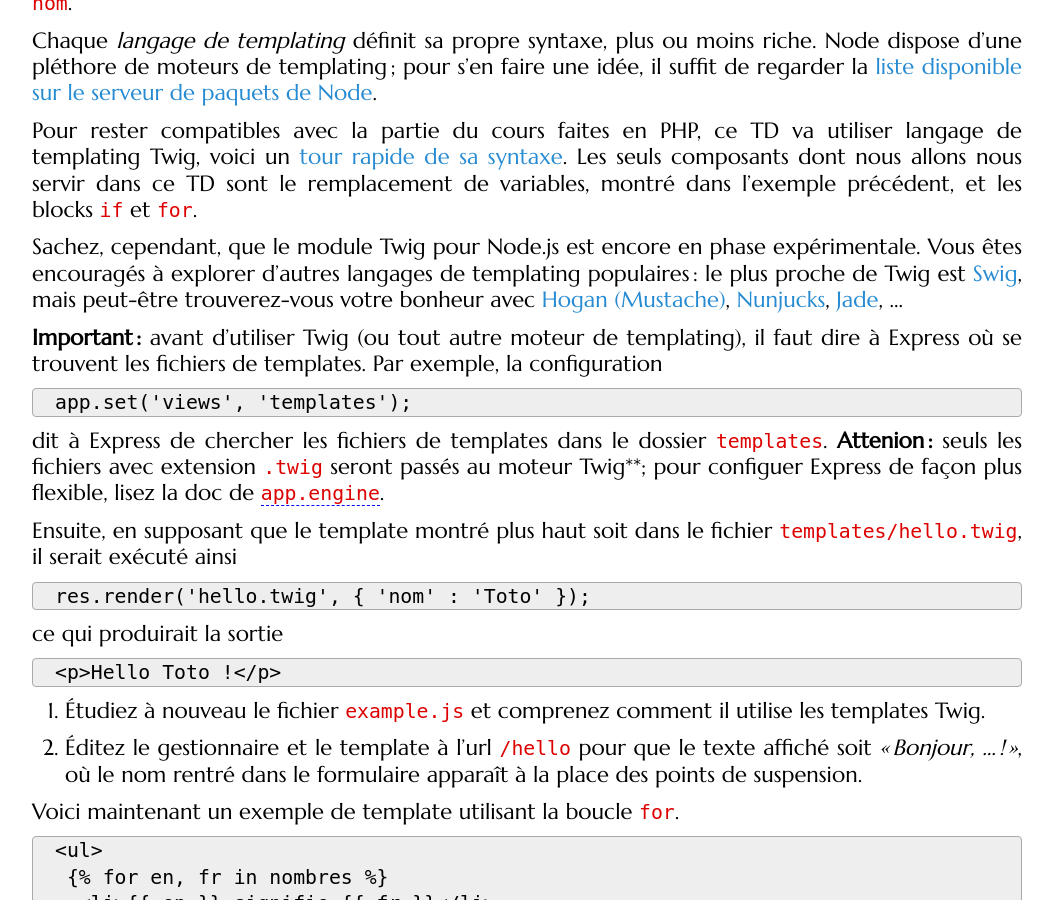
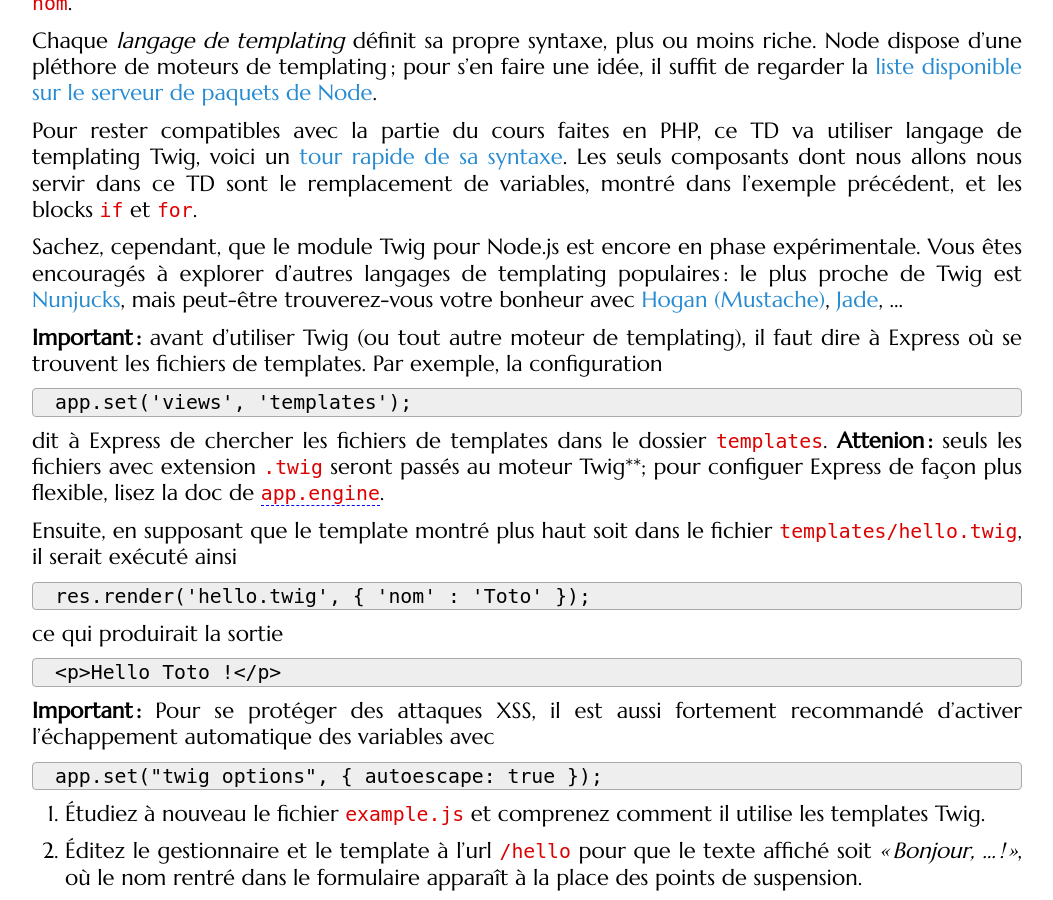
Before and after one commit to defeo/aws, a Jekyll site: the page built from _tutorials/templates-etat-node.md, in a window 1280 px wide and 900 px high, scrolled down 3484 px. Shown: the whole window, without its empty margins (113-1166 px from the left). Built offline with Jekyll 4.4.1, drawn with Linux system fonts in a browser that asks for light colours; some web fonts are replaced.

Commit message:
Updated instructions for Twig in Node

```diff
--- a/_tutorials/templates-etat-node.md
+++ b/_tutorials/templates-etat-node.md
@@ -131,10 +131,9 @@ blocks `if` et `for`.
 Sachez, cependant, que le module Twig pour Node.js est encore en phase
 expérimentale. Vous êtes encouragés à explorer d'autres langages de
 templating populaires : le plus proche de Twig est
-[Swig](http://paularmstrong.github.io/swig/), mais peut-être
+[Nunjucks](https://www.npmjs.org/package/nunjucks), mais peut-être
 trouverez-vous votre bonheur avec
 [Hogan (Mustache)](http://twitter.github.io/hogan.js/),
-[Nunjucks](https://www.npmjs.org/package/nunjucks),
 [Jade](https://github.com/visionmedia/jade), ...
 
 **Important :** avant d'utiliser Twig (ou tout autre moteur de
@@ -162,6 +161,14 @@ ce qui produirait la sortie
 
 ~~~
 <p>Hello Toto !</p>
+~~~
+
+**Important :** Pour se protéger des attaques XSS, il est aussi
+fortement recommandé d'activer l'échappement automatique des variables
+avec
+
+~~~
+app.set("twig options", { autoescape: true });
 ~~~
 
 1. Étudiez à nouveau le fichier `example.js` et comprenez comment il
```
Also changed, not shown: _lessons/templates.md (+1 -1 lines).
